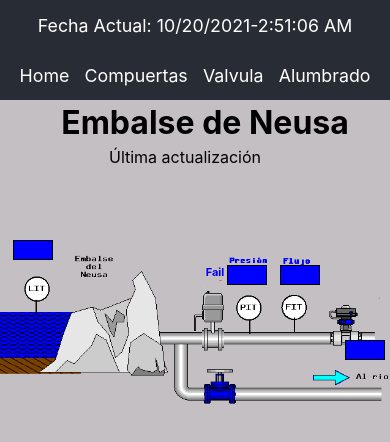
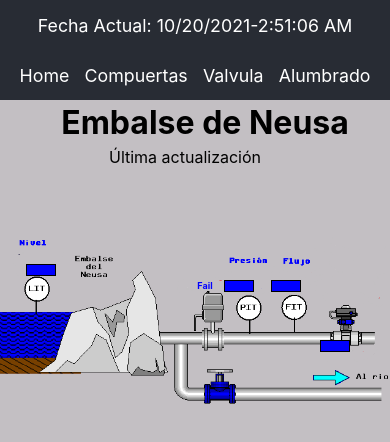
Before and after one commit to faustogomezp/frontend-lacar, a React (Create React App) app: page /variables/online/valvula in a window 390 px wide. Shown: the top 442 px of the page. Built offline with nearby package versions, Linux system fonts and the light colour scheme; no server answers.

Commit message:
Generamos nuevos valores para el mobile estandar con 370px

```diff
--- a/src/App.css
+++ b/src/App.css
@@ -366,42 +366,43 @@
   }
 
   .Value {
-    width: 40px;
-    height: 20px;
-    font-size: 12px;
+    width: 30px;
+    height: 12px;
+    font-size: 10px;
   }
 
   .Lit {
-    top: 70px;
-    left: -22px;
+    top: 94px;
+    left: -16px;
   }
 
   .Font-value {
-    font-size: 11px;
+    font-size: 9px;
   }
 
   .Cut-valv {
-    top: 95px;
-    left: 60px;
+    top: 110px;
+    left: 40px;
   }
 
   .Pit{
-    top: 95px;
-    left: 45px;
+    top: 110px;
+    left: 30px;
   }
 
   .Fit {
-    top: 95px;
+    top: 110px;
+    left:26px;
   }
 
   .Reg-valv{
-    top: 115px;
-    left: 37px;
+    top: 120px;
+    left: 27px;
   }
 
   .Zt {
     top: 170px;
-    left: 65px;
+    left: 45px;
   }
 
   .Picture-alumbrado {
```
